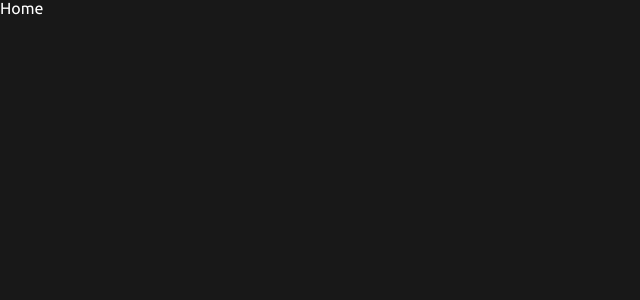
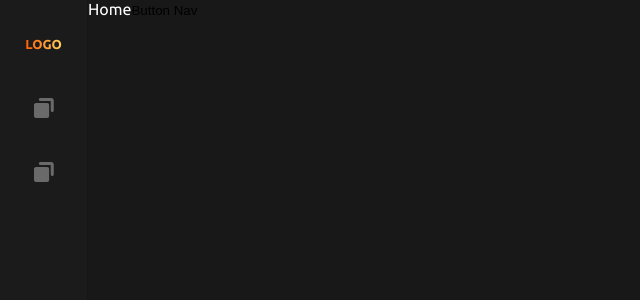
Before and after one commit to TimingJL/fatbull-fe-exam2, a React (Vite) app: page / in a window 1280 px wide. Shown: the top 300 px of the page, without its empty margins (0-640 px from the left). Built offline with nearby package versions, Linux system fonts and the light colour scheme.

Commit message:
feat: add side menu

```diff
--- a/package.json
+++ b/package.json
@@ -34,6 +34,7 @@
     "prettier": "^3.1.1",
     "typescript": "^5.2.2",
     "vite": "^5.0.8",
-    "vite-plugin-svgr": "^4.2.0"
+    "vite-plugin-svgr": "^4.2.0",
+    "vite-tsconfig-paths": "^4.2.2"
   }
 }
--- a/src/App.tsx
+++ b/src/App.tsx
@@ -1,10 +1,25 @@
+import styled from 'styled-components';
+
+import SideMenu from 'components/SideMenu';
+import ButtonNav from 'components/ButtonNav';
 import Router from './route/Router';
+
+const Container = styled.div`
+  display: flex;
+  flex-direction: column;
+  min-height: 100vh;
+  @media ${(props) => props.theme.tablet} {
+    flex-direction: row;
+  }
+`;
 
 const App = () => {
   return (
-    <>
+    <Container>
+      <SideMenu />
       <Router />
-    </>
+      <ButtonNav />
+    </Container>
   );
 };
 
--- /dev/null
+++ b/src/components/ButtonNav/index.tsx
@@ -0,0 +1,9 @@
+const ButtonNav = () => {
+  return (
+    <div>
+      <button>Button Nav</button>
+    </div>
+  );
+};
+
+export default ButtonNav;
--- /dev/null
+++ b/src/components/Icons/TabIcon.tsx
@@ -0,0 +1,14 @@
+import React from 'react';
+
+export const TabIcon = (props: React.SVGProps<SVGSVGElement>): JSX.Element => {
+  return (
+    <svg width="24" height="24" viewBox="0 0 24 24" fill="none" xmlns="http://www.w3.org/2000/svg" {...props}>
+      <path
+        fillRule="evenodd"
+        clipRule="evenodd"
+        d="M8.34146 2.00006C7.51304 2.00006 6.84146 2.67163 6.84146 3.50006C6.84146 4.32849 7.51304 5.00006 8.34146 5.00006H18.7578V14.4234C18.7578 15.2518 19.4294 15.9234 20.2578 15.9234C21.0863 15.9234 21.7578 15.2518 21.7578 14.4234V4.50006C21.7578 3.11935 20.6386 2.00006 19.2578 2.00006H8.34146ZM4 6.9147H15.122C16.2265 6.9147 17.122 7.81013 17.122 8.9147V20.0366C17.122 21.1412 16.2265 22.0366 15.122 22.0366H4C2.89543 22.0366 2 21.1412 2 20.0366V8.9147C2 7.81013 2.89543 6.9147 4 6.9147Z"
+        fill="currentColor"
+      />
+    </svg>
+  );
+};
--- /dev/null
+++ b/src/components/SideMenu/index.tsx
@@ -0,0 +1,94 @@
+import styled, { css } from 'styled-components';
+import { useNavigate } from 'react-router-dom';
+
+import { TabIcon } from 'components/Icons/TabIcon';
+import { routePathConfig } from 'route/config';
+
+const activeTab = css`
+  fill: #fff;
+  color: #fff;
+  .tab__text {
+    opacity: 1;
+  }
+`;
+
+const containerMobile = css`
+  width: 100%;
+  height: 70px;
+  padding: 0px 21px;
+  display: flex;
+  align-items: center;
+  background: #181818;
+`;
+
+const Logo = styled.div`
+  height: 88px;
+  display: flex;
+  align-items: center;
+  justify-content: center;
+`;
+
+const Tab = styled.div`
+  height: 58px;
+  display: flex;
+  align-items: center;
+  justify-content: center;
+  flex-direction: column;
+  cursor: pointer;
+  color: #6a6a6a;
+  .tab__text {
+    line-height: 1.5;
+    font-size: 12px;
+    opacity: 0;
+    letter-spacing: 0.4px;
+  }
+  &:hover {
+    ${activeTab}
+  }
+  @media ${(props) => props.theme.mobile} {
+    display: none;
+  }
+`;
+
+const GradientText = styled.div`
+  background: var(--Tutor-Gradient---Light, linear-gradient(270deg, #ffd25f 0.13%, #ff5c01 100%));
+  background-clip: text;
+  -webkit-background-clip: text;
+  -webkit-text-fill-color: transparent;
+  width: fit-content;
+  font-weight: 700;
+  font-size: 13px;
+`;
+
+const Container = styled.div`
+  width: 88px;
+  height: 100vh;
+  border-right: 1px solid rgba(0, 0, 0, 0.2);
+  flex: 0 0 auto;
+  box-sizing: border-box;
+  background: #1b1b1b;
+  @media ${(props) => props.theme.mobile} {
+    ${containerMobile}
+  }
+`;
+
+const SideMenu = () => {
+  const navigate = useNavigate();
+  return (
+    <Container>
+      <Logo>
+        <GradientText>LOGO</GradientText>
+      </Logo>
+      <Tab onClick={() => navigate(routePathConfig.home)}>
+        <TabIcon />
+        <div className="tab__text">Home</div>
+      </Tab>
+      <Tab style={{ marginTop: '6px' }} onClick={() => navigate(routePathConfig.tags)}>
+        <TabIcon />
+        <div className="tab__text">Tags</div>
+      </Tab>
+    </Container>
+  );
+};
+
+export default SideMenu;
--- a/src/globalStyle.ts
+++ b/src/globalStyle.ts
@@ -18,63 +18,9 @@ html {
 `;
 
 export const ResetStyle = createGlobalStyle`
-html, body, div, span, applet, object, iframe, h1, h2, h3, h4, h5, h6, p, blockquote, pre, a, abbr, acronym, address, big, cite, code, del, dfn, em, img, ins, kbd, q, s, samp, small, strike, strong, sub, sup, tt, var, b, u, i, center, dl, dt, dd, ol, ul, li, fieldset, form, label, legend, table, caption, tbody, tfoot, thead, tr, th, td, article, aside, canvas, details, embed, figure, figcaption, footer, header, hgroup, menu, nav, output, ruby, section, summary, time, mark, audio, video {
+html, body {
   margin: 0;
   padding: 0;
-  border: 0;
-  font-size: 100%;
-  font: inherit;
-  vertical-align: baseline;
-  box-sizing: border-box;
-}
-address, caption, cite, code, dfn, em, strong, th, var, b {
-  font-weight: normal;
-  font-style: normal;
-}
-abbr, acronym {
-  border: 0;
-}
-article, aside, details, figcaption, figure, footer, header, hgroup, menu, nav, section {
-  display: block;
-}
-*,
-*::after,
-*::before {
-  margin: 0;
-  padding: 0;
-  box-sizing: inherit;
-}
-html {
-  text-size-adjust: 100%;
-  box-sizing: border-box;
-}
-body {
-    line-height: 1;
-}
-ol, ul {
-  list-style: none;
-}
-blockquote, q {
-  quotes: none;
-}
-blockquote {
-  &:before,   &:after {
-    content: '';
-    content: none;
-  }
-}
-q {
-  &:before,   &:after {
-    content: '';
-    content: none;
-  }
-}
-table {
-  border-collapse: collapse;
-  border-spacing: 0;
-}
-caption, th {
-  text-align: left;
 }
 textarea {
   resize: none;
--- a/src/main.tsx
+++ b/src/main.tsx
@@ -1,16 +1,20 @@
 import React from 'react';
 import ReactDOM from 'react-dom/client';
 import { HashRouter } from 'react-router-dom';
+import { ThemeProvider } from 'styled-components';
 
 import { ResetStyle, GlobalStyle } from './globalStyle';
 import App from './App.tsx';
+import theme from './theme';
 
 ReactDOM.createRoot(document.getElementById('root')!).render(
   <React.StrictMode>
     <ResetStyle />
     <GlobalStyle />
     <HashRouter>
-      <App />
+      <ThemeProvider theme={theme}>
+        <App />
+      </ThemeProvider>
     </HashRouter>
   </React.StrictMode>,
 );
--- /dev/null
+++ b/src/theme/index.ts
@@ -0,0 +1,9 @@
+const devices = {
+  mobile: `(min-width: 0px) and (max-width: 575px)`,
+  tablet: `(min-width: 576px) and (max-width: 1440px)`,
+  desktopUp: `(min-width: 1441px)`,
+};
+
+export default {
+  ...devices,
+};
--- a/tsconfig.json
+++ b/tsconfig.json
@@ -5,6 +5,12 @@
     "lib": ["ES2020", "DOM", "DOM.Iterable"],
     "module": "ESNext",
     "skipLibCheck": true,
+    "baseUrl": ".",
+    "paths": {
+      "src/*": ["./src/*"],
+      "components/*": ["./src/components/*"],
+      "route/*": ["./src/route/*"]
+    },
 
     /* Bundler mode */
     "moduleResolution": "bundler",
--- a/vite.config.ts
+++ b/vite.config.ts
@@ -1,6 +1,7 @@
 import { defineConfig } from 'vite';
 import react from '@vitejs/plugin-react';
 import svgr from 'vite-plugin-svgr';
+import tsconfigPaths from 'vite-tsconfig-paths';
 
 export default defineConfig(() => {
   return {
@@ -23,6 +24,7 @@ export default defineConfig(() => {
       outDir: 'dist',
     },
     plugins: [
+      tsconfigPaths(),
       react(),
       // svgr options: https://react-svgr.com/docs/options/
       svgr({ svgrOptions: { icon: true } }),
```
Also changed, not shown: .eslintrc.cjs, 1 other file (tests, documents, lock files or other folders).
